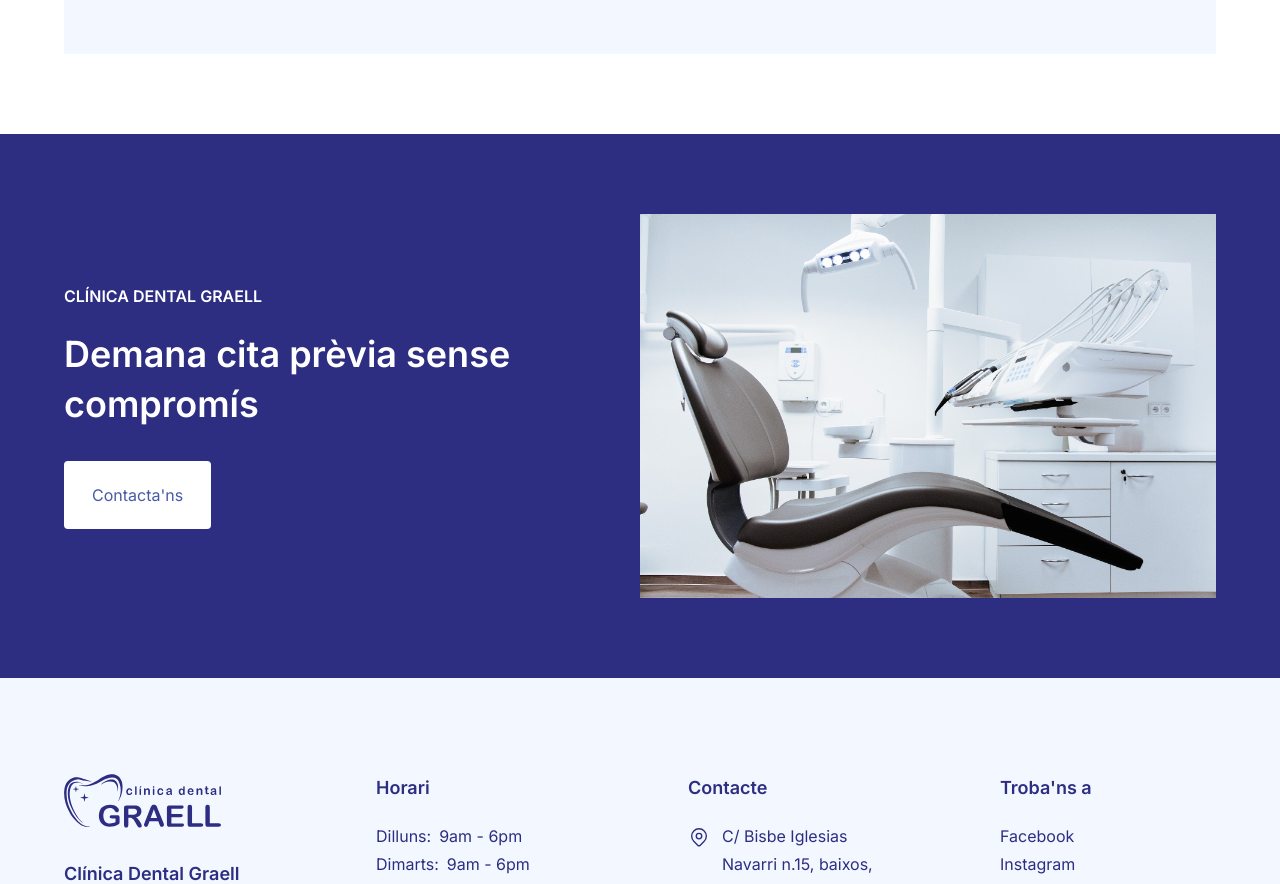
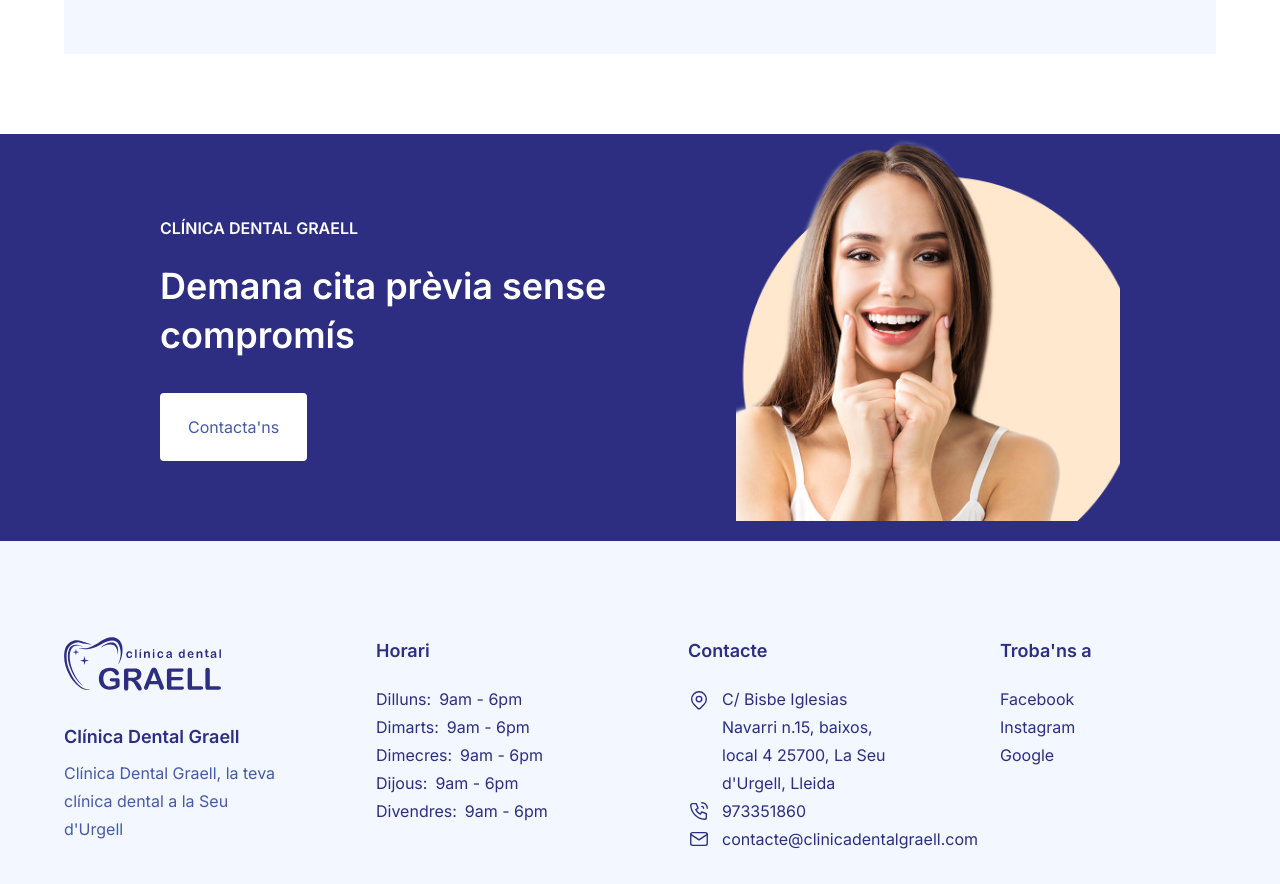
Before and after one commit to juliramon/clinicadentalgraell, a Next.js app: page / in a window 1280 px wide. Shown: the part 2880-3764 px from the top of the page. Built offline with nearby package versions, Linux system fonts and the light colour scheme.

Commit message:
add: picture banner citaprevia

```diff
--- a/components/CitaPrevia.js
+++ b/components/CitaPrevia.js
@@ -7,7 +7,7 @@
   return (
     <Fade bottom cascade>
       <section className="relative py-12 md:py-20 bg-primary-300">
-        <div className="container mx-auto flex flex-wrap items-center justify-between">
+        <div className="container mx-auto flex flex-wrap items-center justify-center">
           <div className="w-full md:w-1/2">
             <span className="text-secondary-100 uppercase font-semibold">
               {GlobalTexts.brand}
@@ -25,17 +25,19 @@
               </a>
             </div>
           </div>
-          <div className="w-full md:w-1/2">
+          <div className="w-full md:w-1/3 relative h-72 -mb-20">
+            <div className="absolute bottom-0 left-0 ">
               <picture>
-              <source srcSet="../branding/clinica-dental-graell-cover-bg.jpg" />
+                <source srcSet="../branding/dentist-dental-smile-girl-face-person-female-woman-transparent-png-163653.png" />
                 <img
-                src="../branding/clinica-dental-graell-cover-bg.jpg"
-                datasrc="../branding/clinica-dental-graell-cover-bg.jpg"
+                  src="../branding/dentist-dental-smile-girl-face-person-female-woman-transparent-png-163653.png"
+                  datasrc="../branding/dentist-dental-smile-girl-face-person-female-woman-transparent-png-163653.png"
                   alt={CommonTexts.citaprevia}
-                className="object-cover w-full h-full"
+                  className="object-cover w-full h-96"
                   loading="lazy"
                 />
               </picture>
+            </div>
           </div>
         </div>
       </section>
```
Also changed, not shown: public/branding/dentist-dental-smile-girl-face-person-female-woman-transparent-png-163653.png (added). Lines whose indentation alone changed are shown as unchanged.
